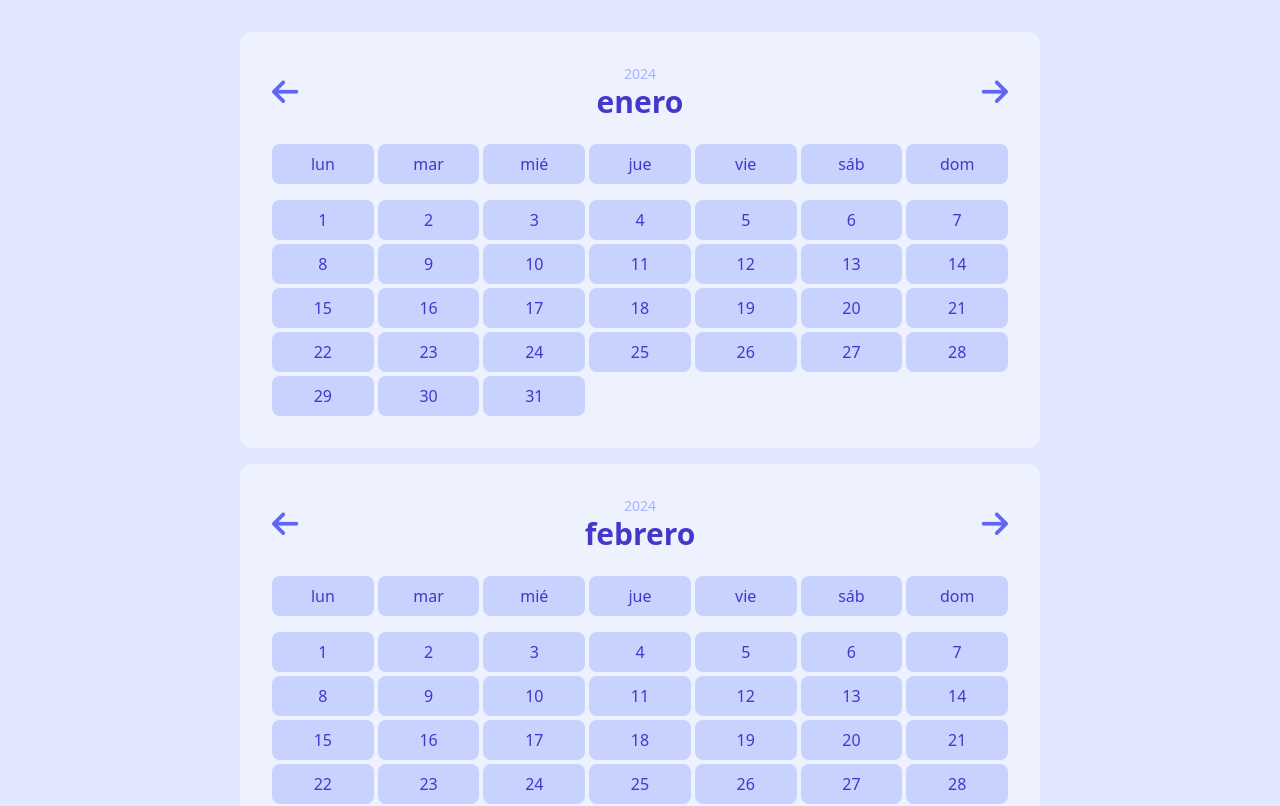
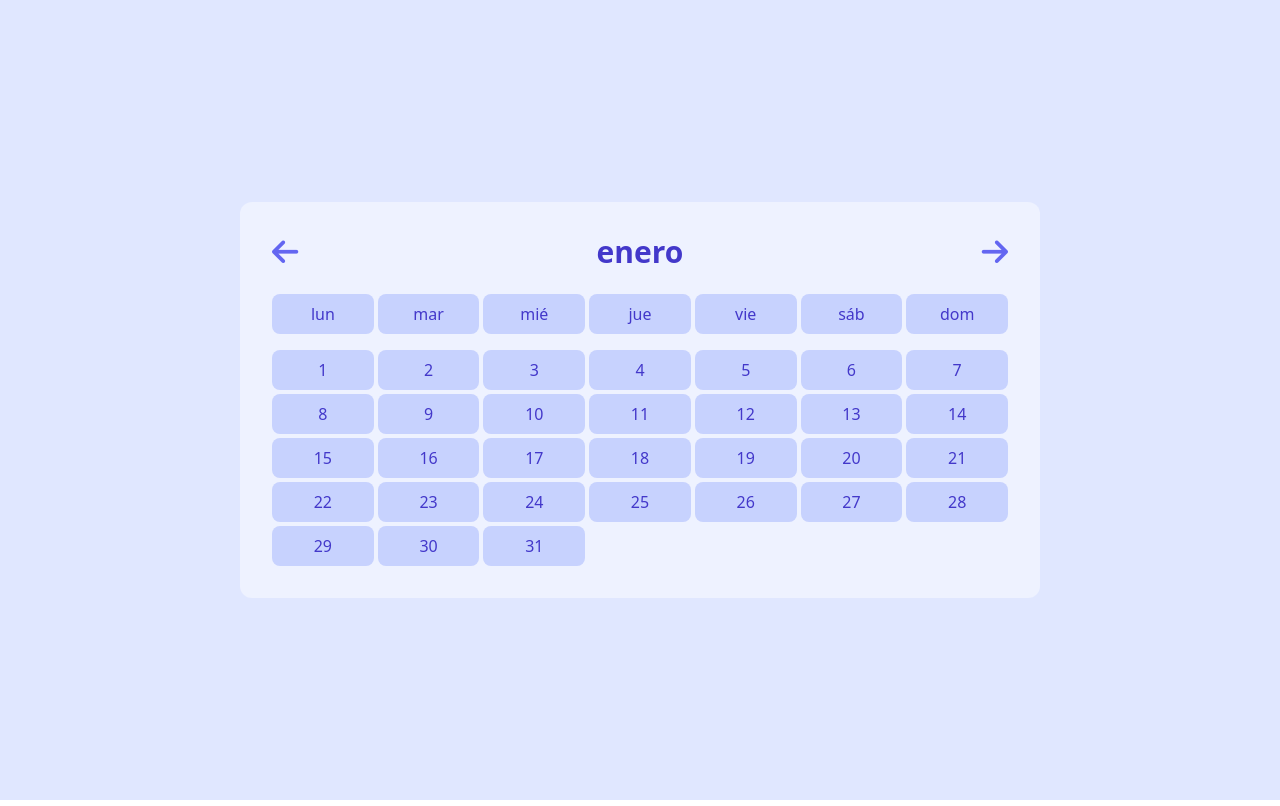
Before and after one commit to MMadlos/cronos-app, a React (Vite) app: page / in a window 1280 px wide. Shown: the top 806 px of the page. Built offline with nearby package versions, Linux system fonts and the light colour scheme.

Commit message:
Show only current month

```diff
--- a/src/App.jsx
+++ b/src/App.jsx
@@ -1,33 +1,12 @@
 import "./App.css"
 
-import { calendar } from "./utils"
-
-import CalendarHeader from "./components/CalendarHeader"
-import CalendarBody from "./components/CalendarBody"
+import Calendar from "./components/Calendar"
 
 function App() {
 	return (
-		<>
-			<main className="bg-indigo-100 h-full flex flex-col justify-center items-center">
-				<div className="my-8 flex flex-col gap-4">
-					{calendar.map((month, index) => {
-						const { monthName, daysOfMonth, startsOn } = month
-						return (
-							<div
-								id="calendar"
-								key={index}
-								className="w-[800px]  bg-indigo-50 p-8 flex flex-col gap-6 rounded-xl">
-								<CalendarHeader month={monthName} />
-								<CalendarBody
-									daysOfMonth={daysOfMonth}
-									startsOn={startsOn}
-								/>
-							</div>
-						)
-					})}
-				</div>
-			</main>
-		</>
+		<main className="bg-indigo-100 min-h-screen flex flex-col justify-center items-center">
+			<Calendar />
+		</main>
 	)
 }
 
--- /dev/null
+++ b/src/components/Calendar.jsx
@@ -0,0 +1,28 @@
+import { getCurrentCalendar } from "../utils"
+
+import CalendarHeader from "./CalendarHeader"
+import CalendarBody from "./CalendarBody"
+
+function Calendar() {
+	const currentCalendar = getCurrentCalendar()
+	const { currentYear, currentMonth, currentMaxDays, firstWeekDay } = currentCalendar
+
+	return (
+		<div className="my-8 flex flex-col gap-4">
+			<div
+				id="calendar"
+				className="w-[800px]  bg-indigo-50 p-8 flex flex-col gap-6 rounded-xl">
+				<CalendarHeader
+					month={currentMonth}
+					currentYear={currentYear}
+				/>
+				<CalendarBody
+					daysOfMonth={currentMaxDays}
+					startsOn={firstWeekDay}
+				/>
+			</div>
+		</div>
+	)
+}
+
+export default Calendar
--- a/src/components/CalendarHeader.jsx
+++ b/src/components/CalendarHeader.jsx
@@ -1,11 +1,11 @@
-function CalendarHeader({ month }) {
+function CalendarHeader({ year, month }) {
 	return (
 		<div
 			id="month-selector"
 			className="flex flex-row justify-between items-center ">
 			<i className="fa-solid fa-arrow-left text-3xl text-indigo-500" />
 			<div className="flex flex-col items-center justify-center">
-				<span className="text-indigo-300 text-sm font-medium">2024</span>
+				<span className="text-indigo-300 text-sm font-medium">{year}</span>
 				<p className="text-3xl font-semibold text-indigo-700">{month}</p>
 			</div>
 			<i className="fa-solid fa-arrow-right text-3xl text-indigo-500" />
```
